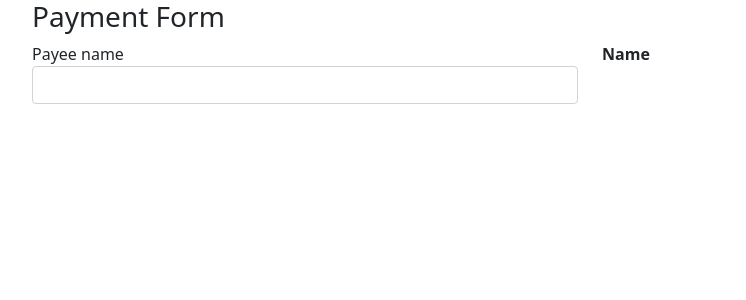
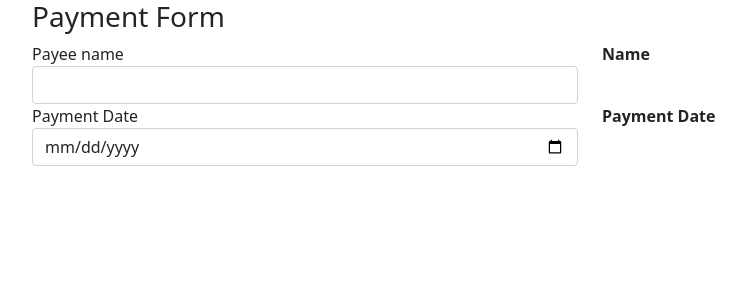
Before and after one commit to Seborider/pipes, an Angular app: page / in a window 1280 px wide. Shown: the top 300 px of the page, without its empty margins (50-796 px from the left). Built offline with nearby package versions, Linux system fonts and the light colour scheme.

Commit message:
✨  Add date

```diff
--- a/src/app/app.component.html
+++ b/src/app/app.component.html
@@ -12,4 +12,17 @@
       </div>
     </div>
   </div>
+
+  <div class="row">
+    <div class="form-group col">
+    <label>Payment Date</label>
+    <input type="date" class="form-control" (input)="onDateChange($any($event.target).value)" />
+    </div>
+    <div class="col">
+      <label class="col"><b>Payment Date</b></label>
+      <div>
+        {{ date }}
+      </div>
+    </div>
+  </div>
 </div>
--- a/src/app/app.component.ts
+++ b/src/app/app.component.ts
@@ -8,8 +8,13 @@
 export class AppComponent {
 
     name: string;
+    date: string;
 
   onNameChange(value: string) {
     this.name= value;
   }
+
+  onDateChange(value: string) {
+    this.date = value;
+  }
 }
```
